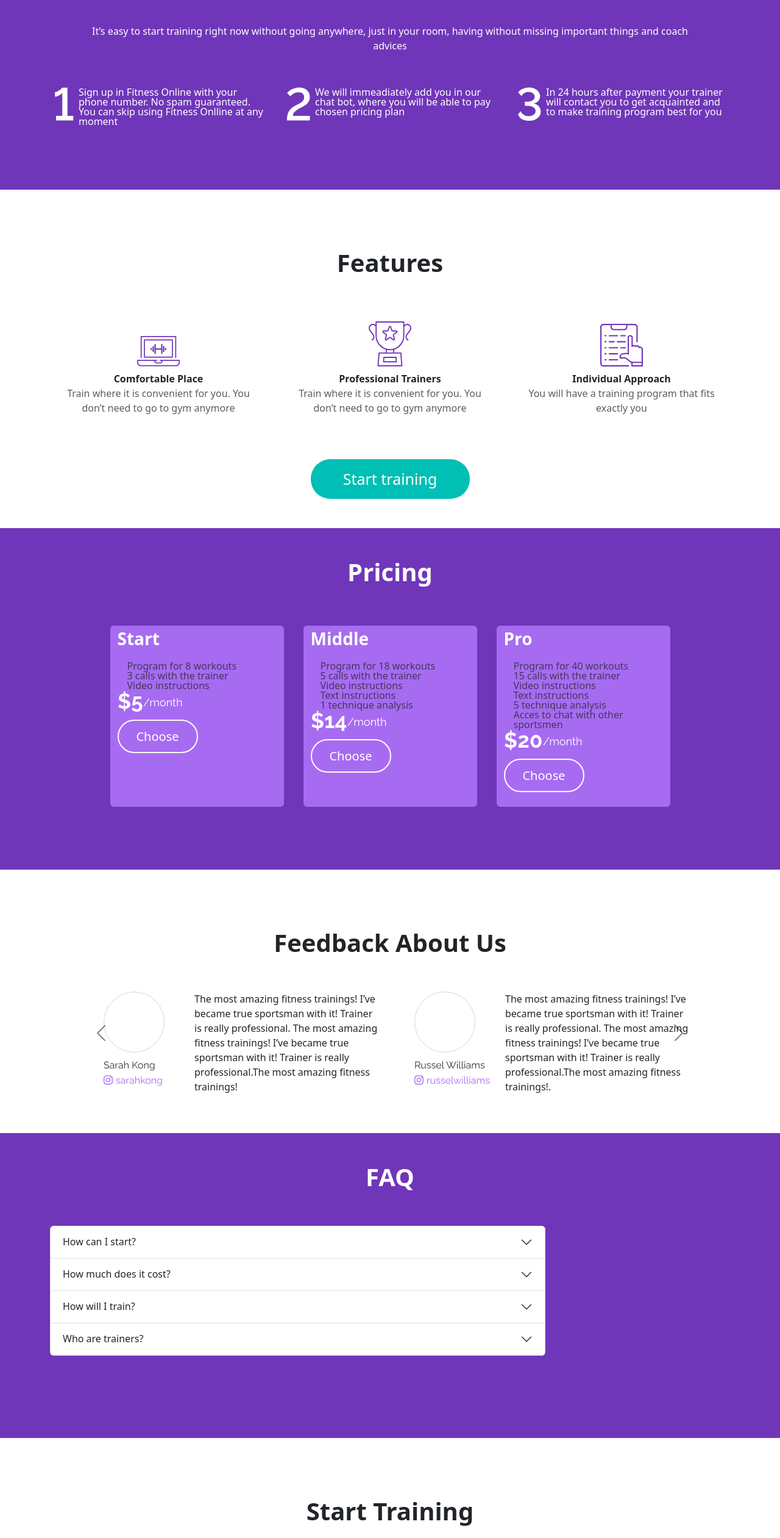
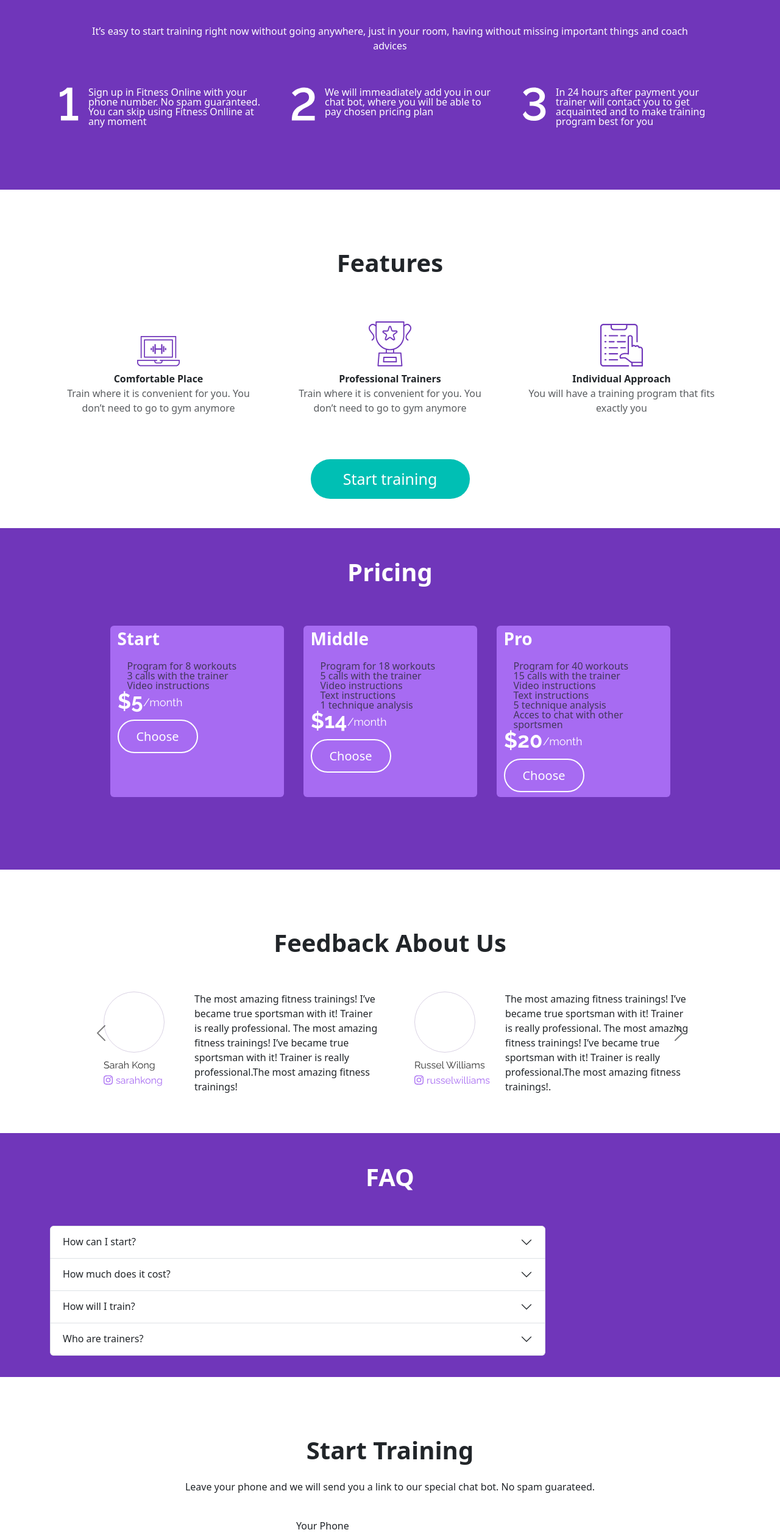
Before and after one commit to Kate1985sky/app-online-workout, a React (Create React App) app: page / in a window 1280 px wide. Shown: the part 1319-3841 px from the top of the page at 61% size. Built offline with nearby package versions, Linux system fonts and the light colour scheme.

Commit message:
fix size container in file pricing

```diff
--- a/src/Components/Faq/Faq.js
+++ b/src/Components/Faq/Faq.js
@@ -6,7 +6,7 @@ export const Faq = () => {
   return (
     <div
       className="mt-5"
-      style={{ backgroundColor: "#7036BA", height: 500, color: "white" }}
+      style={{ backgroundColor: "#7036BA", minHeight: 400, color: "white" }}
     >
       <Row>
         <Col xs={12}>
--- a/src/Components/HowToStart/HowToStart.js
+++ b/src/Components/HowToStart/HowToStart.js
@@ -28,7 +28,7 @@ export const HowToStart = () => {
         <Col xs={12}>
           <h1 className="mt-5 text-center fw-bold">How to start</h1>
           <br />
-          <p className="text-center px-3">
+          <p className="text-center px-3 fs-6">
             It’s easy to start training right now without going anywhere, just
             in your room, having without missing important things and coach
             <br />
@@ -41,7 +41,7 @@ export const HowToStart = () => {
           {items.map(({ text, icon: Icon }, index) => (
             <Col key={index} className="py-3" xs={12} lg={4}>
               <div className="d-flex justify-content-start lh-1">
-                <div className="mx-2" style={{ width: 40, height: 50 }}>
+                <div className="mx-3" style={{ width: 40, height: 50 }}>
                   <Icon />
                 </div>
                 <p>{text}</p>
@@ -53,4 +53,3 @@ export const HowToStart = () => {
     </div>
   );
 };
-// mt-5 d-flex justify-content-center align-self-center lh-1
--- a/src/Components/Pricing/Pricing.js
+++ b/src/Components/Pricing/Pricing.js
@@ -30,13 +30,13 @@ export const Pricing = () => {
               index
             ) => (
               <Col
-                xs={12}
+                xs={8}
                 lg={3}
                 style={{ backgroundColor: "#A76BF2" }}
                 className="my-2 mx-3 rounded-2"
                 key={index}
               >
-                <div className="mb-3 d-flex align-items-start flex-column">
+                <div className="d-flex align-items-start flex-column">
                   <div>
                     <p className="fs-3 fw-bold">{title}</p>
 
```
